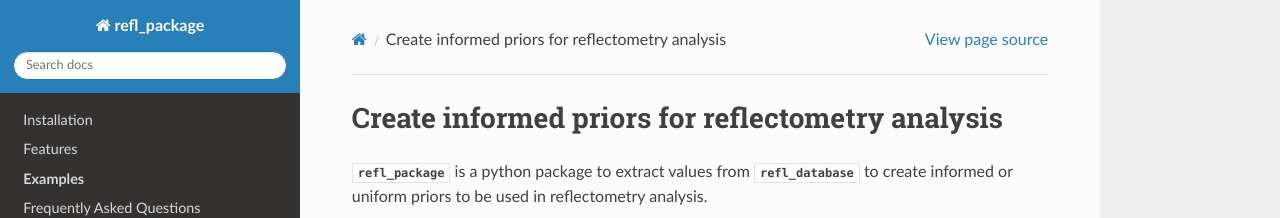
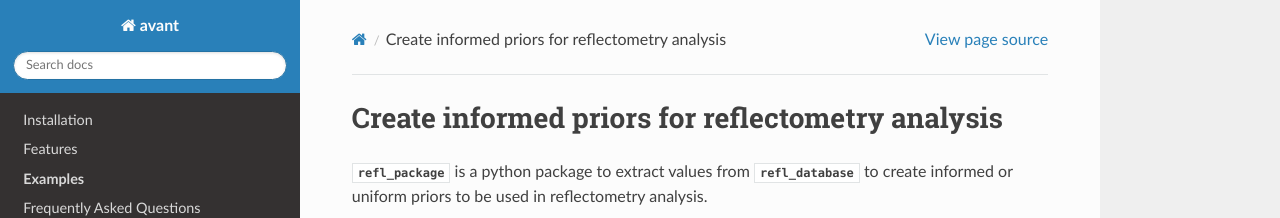
Before and after one commit to nf679/avant, a Sphinx documentation site: the page built from docs/source/index.rst, in a window 1280 px wide. Shown: the top 218 px of the page. Built offline with Sphinx 7.4.7 and the Read the Docs theme 2.0.0, drawn with Linux system fonts in a browser that asks for light colours; formulas are drawn with MathJax 3.

Commit message:
Update conf.py

```diff
--- a/docs/source/conf.py
+++ b/docs/source/conf.py
@@ -17,12 +17,12 @@
 
 # -- Project information -----------------------------------------------------
 
-project = 'refl_package'
+project = 'avant'
 copyright = '2021, Nicola Farmer'
 author = 'Nicola Farmer'
 
 # The full version, including alpha/beta/rc tags
-release = '0.1'
+release = '0.0.1'
 
 
 # -- General configuration ---------------------------------------------------
```
